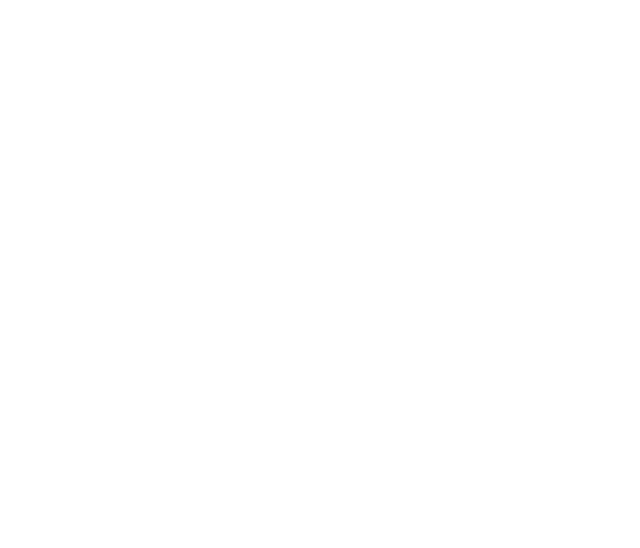
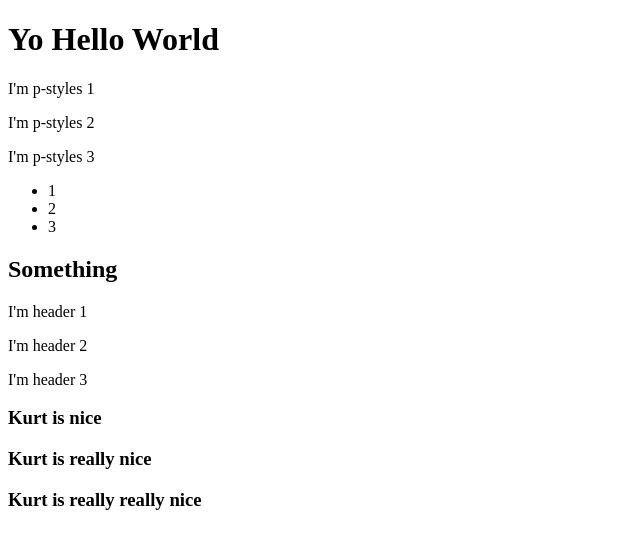
Before and after one commit to Jcazub/selecting-elements, a plain HTML site: page index.html in a window 1280 px wide. Shown: the whole page, without its empty margins (0-640 px from the left). Drawn offline with Linux system fonts and the light colour scheme.

Commit message:
learned about selecting elements in DOM

```diff
--- a/index.html
+++ b/index.html
@@ -7,6 +7,24 @@
   <title>Selecting Elements</title>
 </head>
 <body>
+  <h1 id="header"> Yo </h1>
+  <p class="p-styles"></p>
+  <p class="p-styles"></p>
+  <p class="p-styles"></p>
+  <ul>
+    <li></li>
+    <li></li>
+    <li></li>
+  </ul>
+
+
+  <h2 id="second-header"></h2>
+  <p class='awesome'></p>
+  <p class='awesome'></p>
+  <p class='awesome'></p>
+  <h3></h3>
+  <h3></h3>
+  <h3></h3>
 
   <script src="js/script.js"></script>
 </body>
--- a/js/script.js
+++ b/js/script.js
@@ -0,0 +1,42 @@
+document.querySelector('#header').textContent += "Hello World"; //document.querySelector will return a single element that is the first in matching the criteria within the ()
+//Use += to add the above text to text already present in the html. Use = to replace the html content with the above
+
+// document.querySelector('.p-styles').textContent = "Bahuh?";
+//This only selects the first p element.
+
+var pStyles = document.querySelectorAll('.p-styles');
+
+console.log(pStyles.length);
+
+console.log(pStyles);
+
+for (i = 0; i < pStyles.length; i++){
+  pStyles[i].textContent = "I'm p-styles " + (i + 1);
+}
+
+var liText = document.querySelectorAll('ul li');
+
+for (i = 0; i < liText.length; i++) {
+  liText[i].textContent = (i + 1);
+}
+
+
+document.getElementById('second-header').textContent = "Something";
+
+var awesomes = document.getElementsByClassName('awesome');
+
+console.log(awesomes);
+
+for (i = 0; i < awesomes.length; i++) {
+  awesomes[i].textContent = "I'm header " + (i+1);
+}
+
+var hThrees = document.getElementsByTagName('h3');
+
+var k = '';
+for (i = 0; i < hThrees.length; i++) {
+  // hThrees[i].textContent = 'This is tag ' + (i+1);
+  hThrees[i].textContent = 'Kurt is '+k+'nice';
+  k = k + ' really ';
+
+}
```
